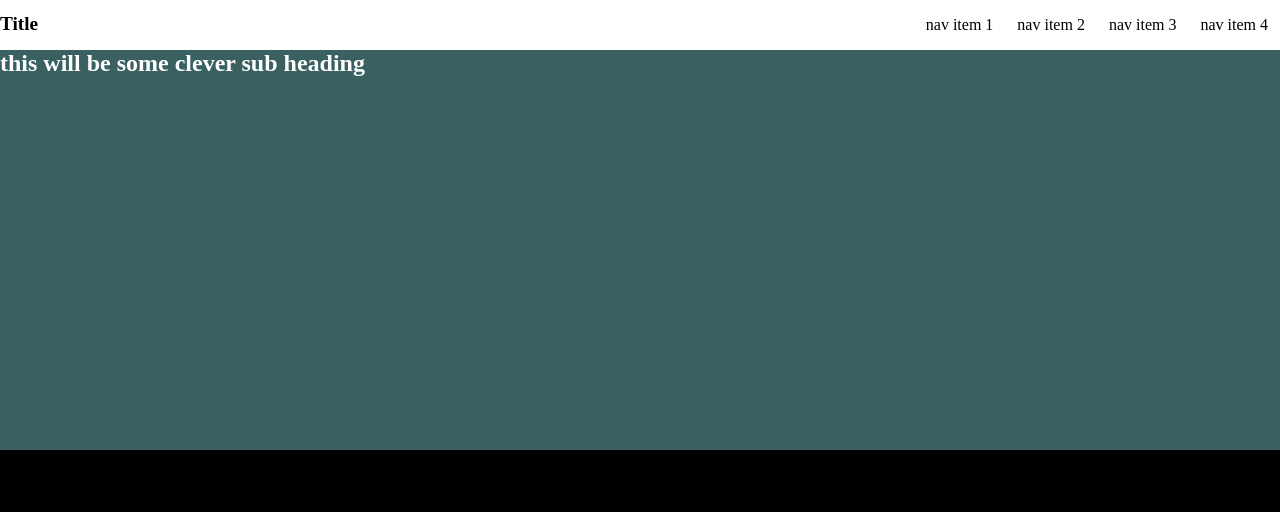
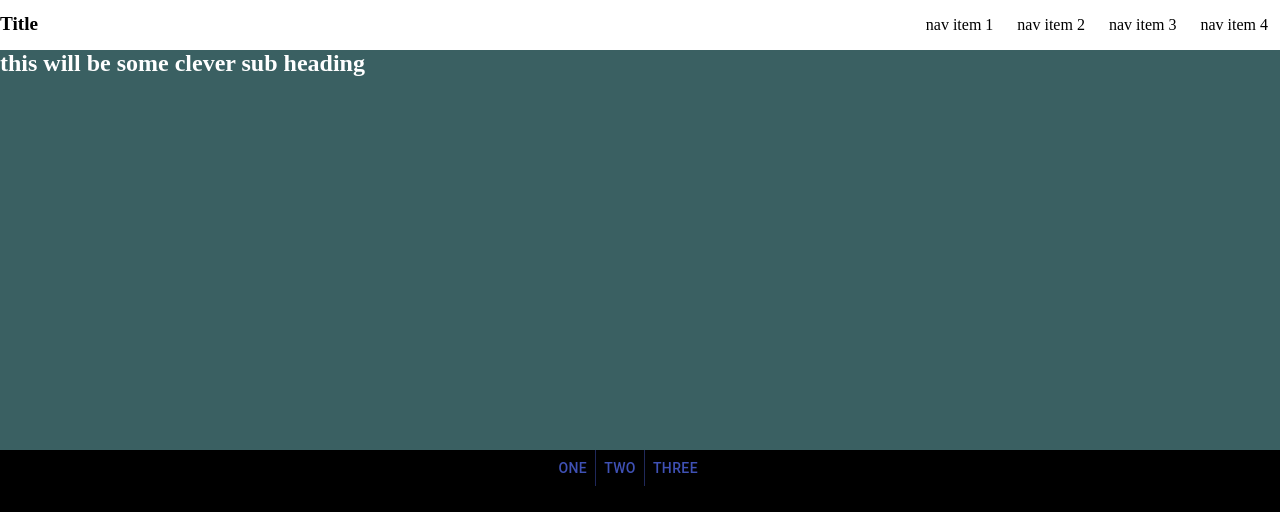
Before and after one commit to CodyDiab/web-dev-proto, a React (Create React App) app: page / in a window 1280 px wide. Shown: the top 512 px of the page. Built offline with nearby package versions, Linux system fonts and the light colour scheme.

Commit message:
add about component

```diff
--- a/package.json
+++ b/package.json
@@ -3,6 +3,7 @@
   "version": "0.1.0",
   "private": true,
   "dependencies": {
+    "@material-ui/core": "^4.11.0",
     "@testing-library/jest-dom": "^5.11.5",
     "@testing-library/react": "^11.1.2",
     "@testing-library/user-event": "^12.2.2",
--- a/src/App.js
+++ b/src/App.js
@@ -2,12 +2,14 @@ import React from 'react';
 import './styles/index.css';
 import Header from './Components/Header';
 import Jumbotron from "./Components/Jumbotron";
+import About from "./Components/About"
 
 function App() {
   return (
     <>
  <Header/>
  <Jumbotron/>
+ <About/>
    </>
   );
 }
--- /dev/null
+++ b/src/Components/About.js
@@ -0,0 +1,22 @@
+import React from 'react';
+import ButtonGroup from '@material-ui/core/ButtonGroup'
+import Button from '@material-ui/core/Button';
+
+
+function About(){
+
+    return(
+        <div>
+        <ButtonGroup className="about-btns" variant="text" color="primary" aria-label="text primary button group">
+            <Button>One</Button>
+            <Button>Two</Button>
+            <Button>Three</Button>
+       </ButtonGroup>
+            <section className="section1"></section>
+            <section className="section2"></section>
+            <section className="section3"></section>
+        </div>
+    )
+}
+
+export default About
--- a/src/styles/index.css
+++ b/src/styles/index.css
@@ -55,4 +55,8 @@ body {
   background-color: rgba(95, 158, 160, 0.611);
   margin-top: -20px;
 }
+
+.about-btns {
+  padding-left: 43%;
+}
 /*# sourceMappingURL=index.css.map */
--- a/src/styles/index.scss
+++ b/src/styles/index.scss
@@ -44,3 +44,6 @@ body{
     background-color: rgba(95, 158, 160, 0.611);
     margin-top: -20px;
 }
+.about-btns{
+    padding-left: 43%;
+}
```
Also changed, not shown: src/Components/Contact.js (added), 2 other files (tests, documents, lock files or other folders).
